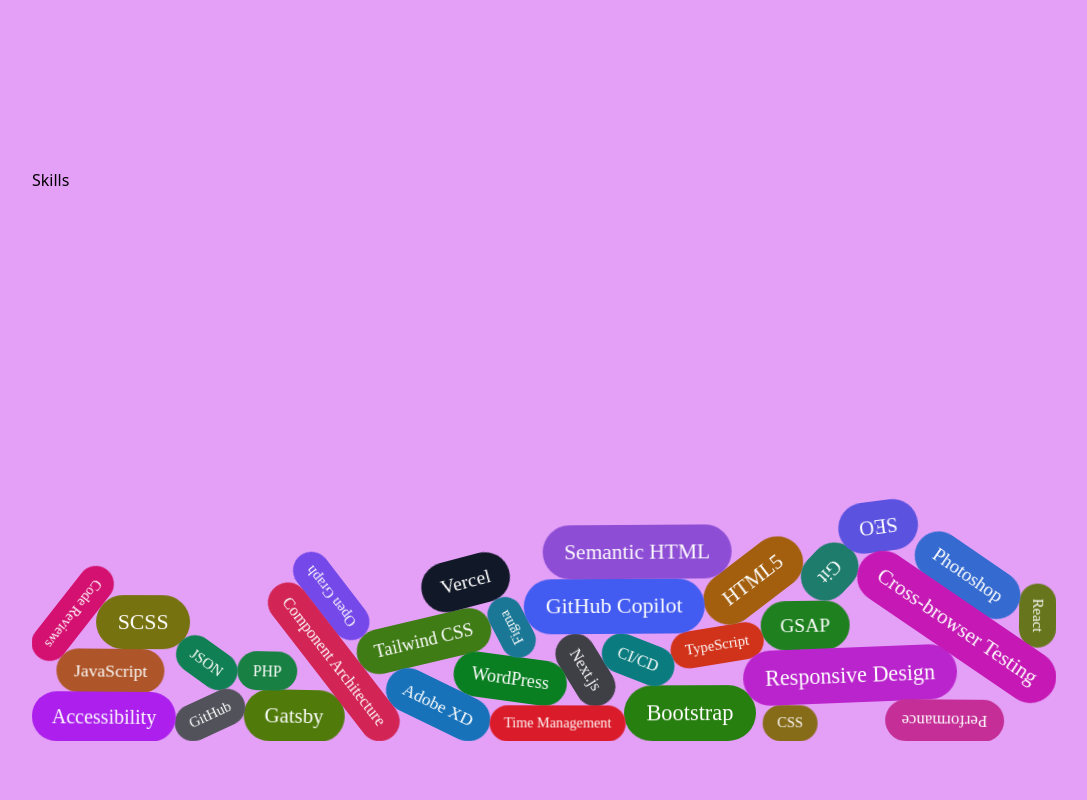
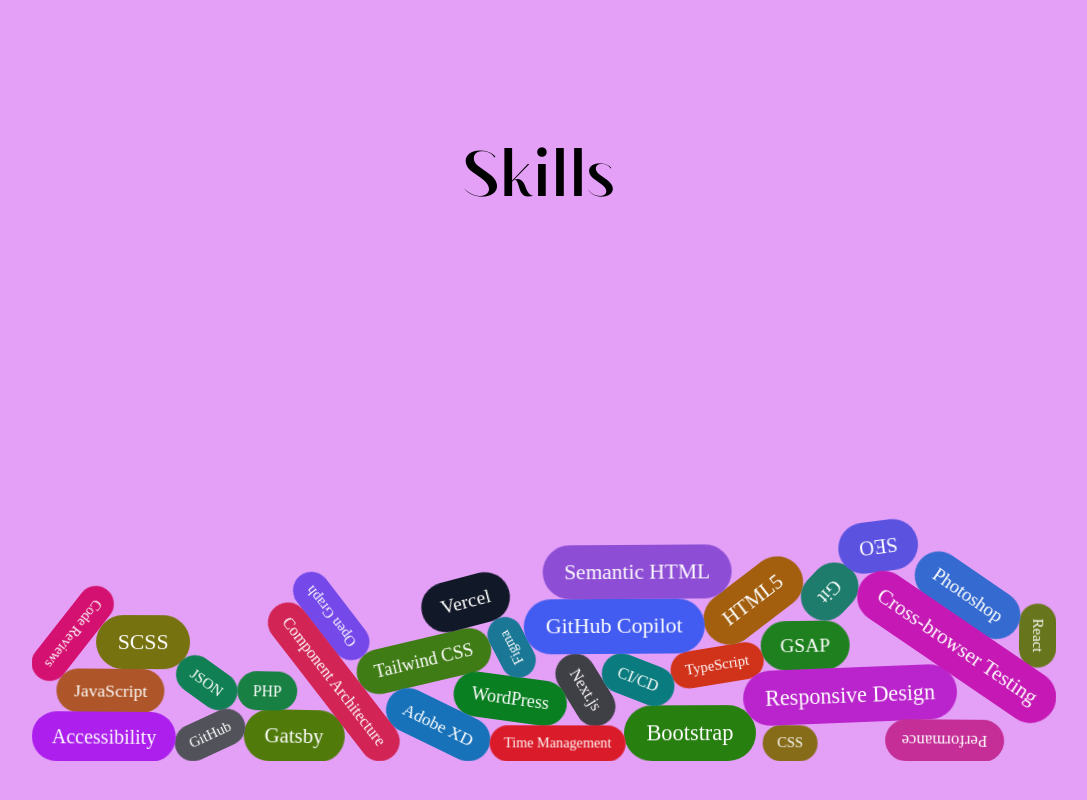
Before and after one commit to v-e-Adam/portfolio, a Next.js app: page / in a window 1280 px wide. Shown: the part 1546-2346 px from the top of the page, without its empty margins (96-1183 px from the left). Built offline with nearby package versions, Linux system fonts and the light colour scheme; a web font is replaced by a local one.

Commit message:
Minor styling updates to skills section

```diff
--- a/app/page.tsx
+++ b/app/page.tsx
@@ -32,7 +32,7 @@
         </Panel>
 
         <Panel id="skills" color={profile.colors.skills}>
-          <h2>Skills</h2>
+          <h2 className="font-modestic -ml-1 text-[2rem] leading-8 md:text-[3rem] md:leading-12 md:-ml-1.75 lg:text-[4rem] lg:leading-16 lg:-ml-2.75 text-center">Skills</h2>
           <Skills skills={profile.skills} />
         </Panel>
 
```
